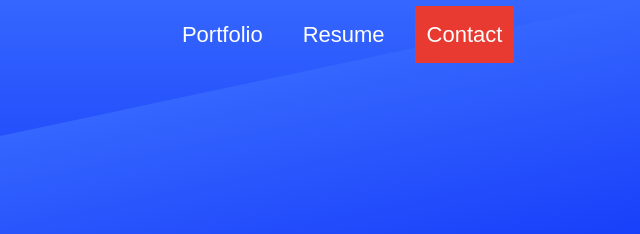
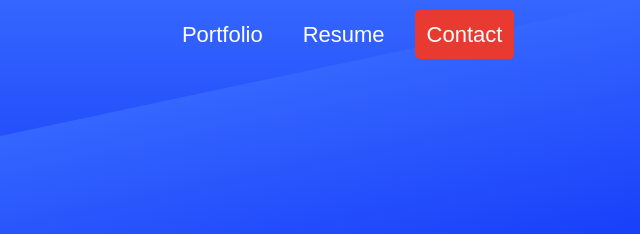
Before and after one commit to MdotB/MdotB.github.io, a plain HTML site: page index.html in a window 1280 px wide. Shown: the top 234 px of the page, 640-1280 px from the left. Drawn offline with nearby package versions, Linux system fonts and the light colour scheme.

Commit message:
padding and border-radius adjust on contact button in nav

```diff
--- a/style/index.css
+++ b/style/index.css
@@ -138,7 +138,8 @@ header::after{
 }
 #contact {
     background: #e83a30;
-    border-radius: 2px;
+    padding: 10px;
+    border-radius: 5px;
 }
 #contact:hover {
     background: #ee6d66;
```
